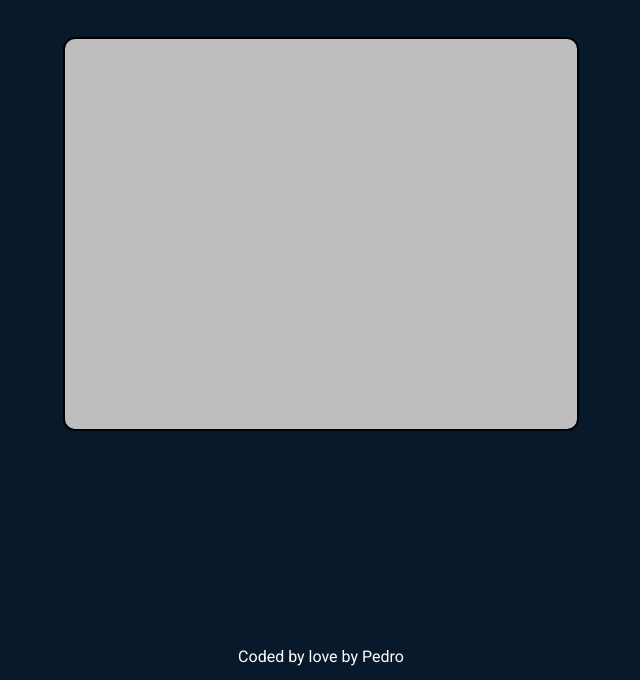
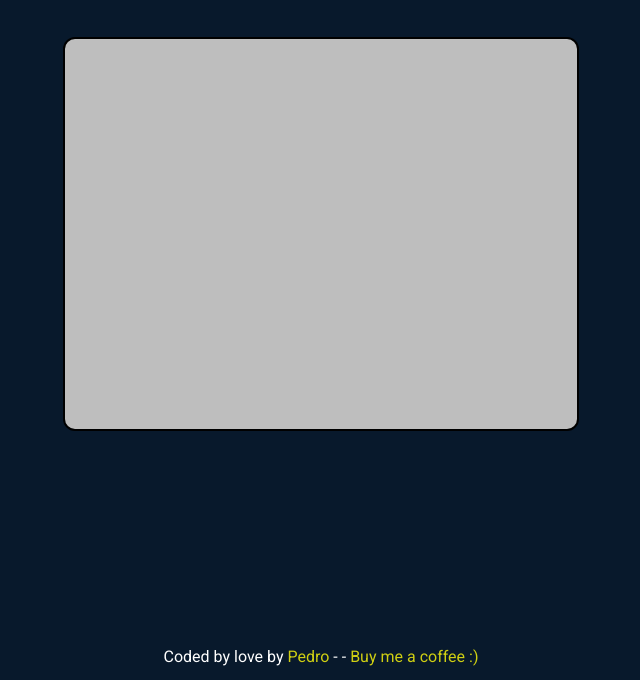
Before and after one commit to pedrosilva410/todolist, a plain HTML site: page index.html in a window 1280 px wide. Shown: the part 120-800 px from the top of the page, without its empty margins (319-959 px from the left). Drawn offline with Linux system fonts and the light colour scheme.

Commit message:
add: buy me a coffee

```diff
--- a/index.html
+++ b/index.html
@@ -24,7 +24,8 @@
 		</ul>
 	</main>
 	<footer>
-		<p id="footerP">Coded by love by <a href="https://github.com/pedrosilva410" target="_blank">Pedro</a></p>
+		<p class="footerP">Coded by love by <a href="https://github.com/pedrosilva410" target="_blank">Pedro</a> - - </p>
+		<a href="https://www.buymeacoffee.com/pgds410">Buy me a coffee :)</a>
 	</footer>
 </body>
 <script src="./src/index.js"></script>
--- a/src/styles.css
+++ b/src/styles.css
@@ -27,6 +27,10 @@ body {
   flex-direction: column;
   justify-content: space-between;
   align-items: center;
+}
+
+a {
+  color: rgb(207, 207, 19);
 }
 
 header {
@@ -146,4 +150,12 @@ ul li span:hover {
 
 footer {
   margin-bottom: 14px;
+  display: flex;
+  flex-direction: row;
+  align-items: center;
+  justify-content: center;
 }
+
+.footerP {
+  margin-right: 4px;
+}
```
